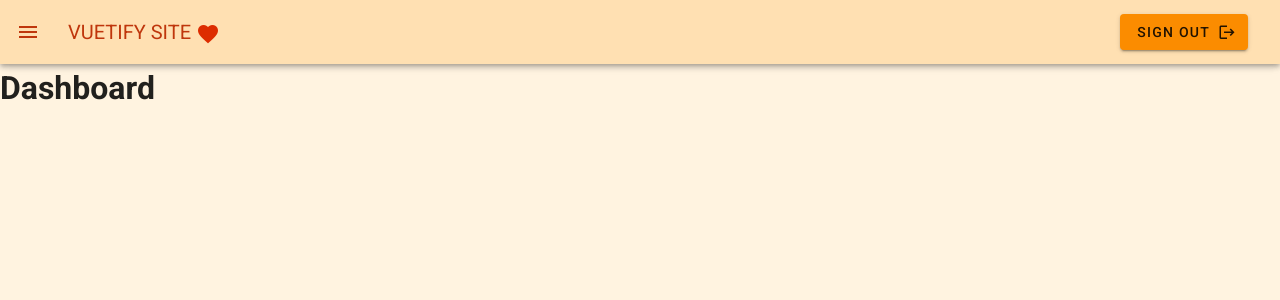
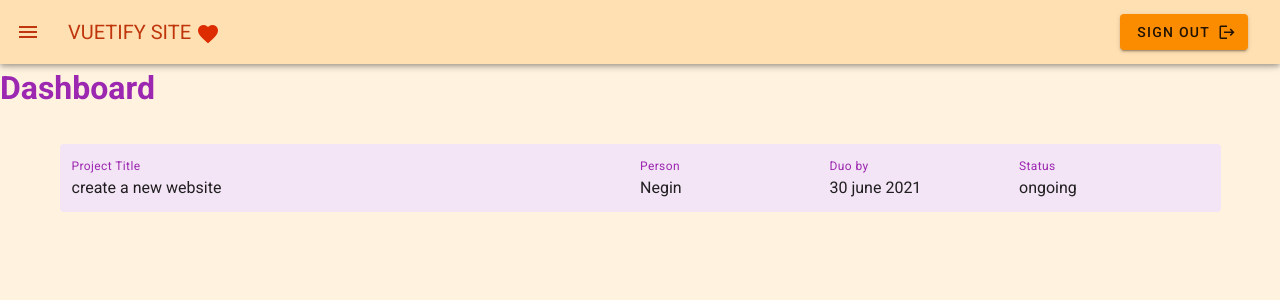
Before and after one commit to NeginSal/vuetify-project, a Vue app: page / in a window 1280 px wide. Shown: the top 300 px of the page. Built offline with nearby package versions, Linux system fonts and the light colour scheme.

Commit message:
working with grid system

```diff
--- a/src/views/Dashboard.vue
+++ b/src/views/Dashboard.vue
@@ -1,6 +1,28 @@
 <template>
-<div class="home">
-  <h1>Dashboard</h1>
+<div class="dashboard">
+  <h1 class="subheading purple--text  lighten-1--text">Dashboard</h1>
+  <v-container class="my-5">
+    <v-card flat class="pa-3 purple lighten-5">
+      <v-layout row wrap class="pa-3">
+        <v-flex xs12 md6>
+          <div class="caption purple--text">Project Title</div>
+          <div>create a new website</div>
+        </v-flex>
+        <v-flex xs6 sm4 md2>
+          <div class="caption purple--text">Person</div>
+          <div>Negin</div>
+        </v-flex>
+        <v-flex xs6 sm4 md2>
+          <div class="caption purple--text">Duo by</div>
+          <div>30 june 2021</div>
+        </v-flex>
+        <v-flex xs2 sm4 md2>
+          <div class="caption purple--text">Status</div>
+          <div>ongoing</div>
+        </v-flex>
+      </v-layout>
+    </v-card>
+  </v-container>
 </div>
 
 
```
